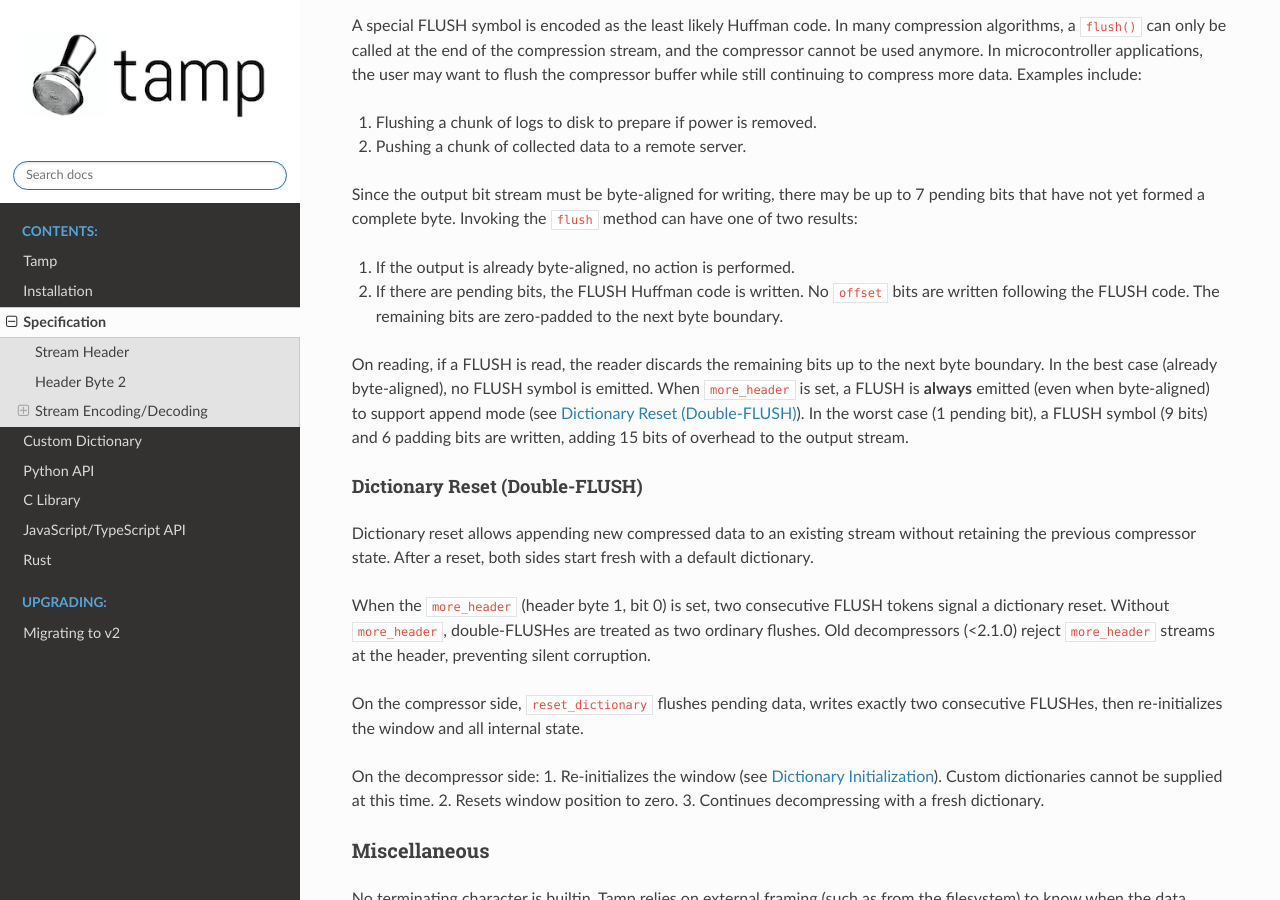
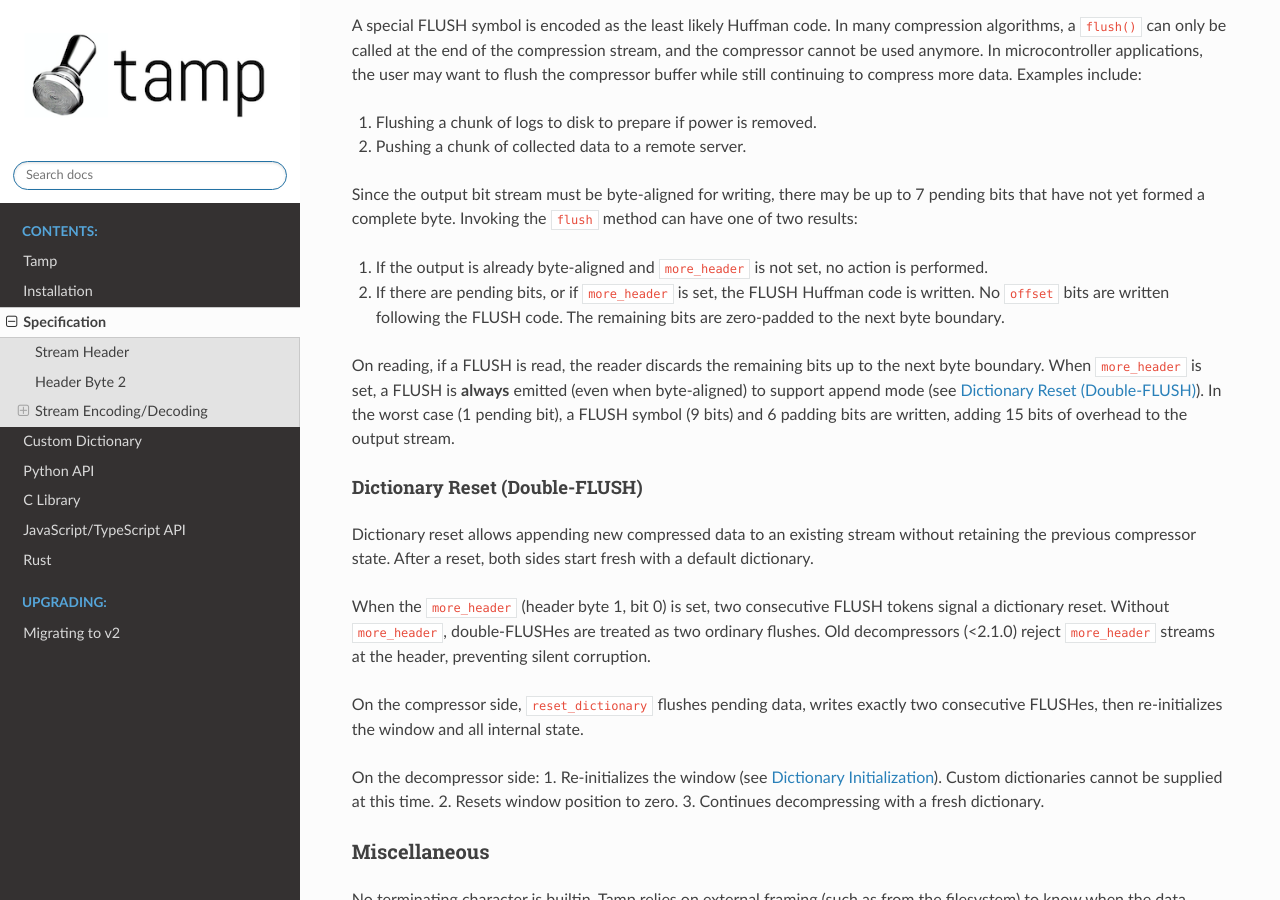
Before and after one commit to BrianPugh/tamp, a Sphinx documentation site: the page built from docs/source/specification.rst, in a window 1280 px wide and 900 px high, scrolled down 5436 px. Built offline with Sphinx 7.4.7 and the Read the Docs theme 3.1.0, drawn with Linux system fonts in a browser that asks for light colours.

Commit message:
address PR comments

```diff
--- a/docs/source/specification.rst
+++ b/docs/source/specification.rst
@@ -285,15 +285,16 @@ Since the output bit stream must be byte-aligned for writing, there may be up to
 pending bits that have not yet formed a complete byte.
 Invoking the ``flush`` method can have one of two results:
 
-1. If the output is already byte-aligned, no action is performed.
+1. If the output is already byte-aligned and ``more_header`` is not set,
+   no action is performed.
 
-2. If there are pending bits, the FLUSH Huffman code is written.
+2. If there are pending bits, or if ``more_header`` is set, the FLUSH Huffman
+   code is written.
    No ``offset`` bits are written following the FLUSH code.
    The remaining bits are zero-padded to the next byte boundary.
 
 On reading, if a FLUSH is read, the reader discards the remaining bits up to the
 next byte boundary.
-In the best case (already byte-aligned), no FLUSH symbol is emitted.
 When ``more_header`` is set, a FLUSH is **always** emitted (even when byte-aligned)
 to support append mode (see `Dictionary Reset (Double-FLUSH)`_).
 In the worst case (1 pending bit), a FLUSH symbol (9 bits) and 6 padding bits are
```
Also changed, not shown: 2 other files.
